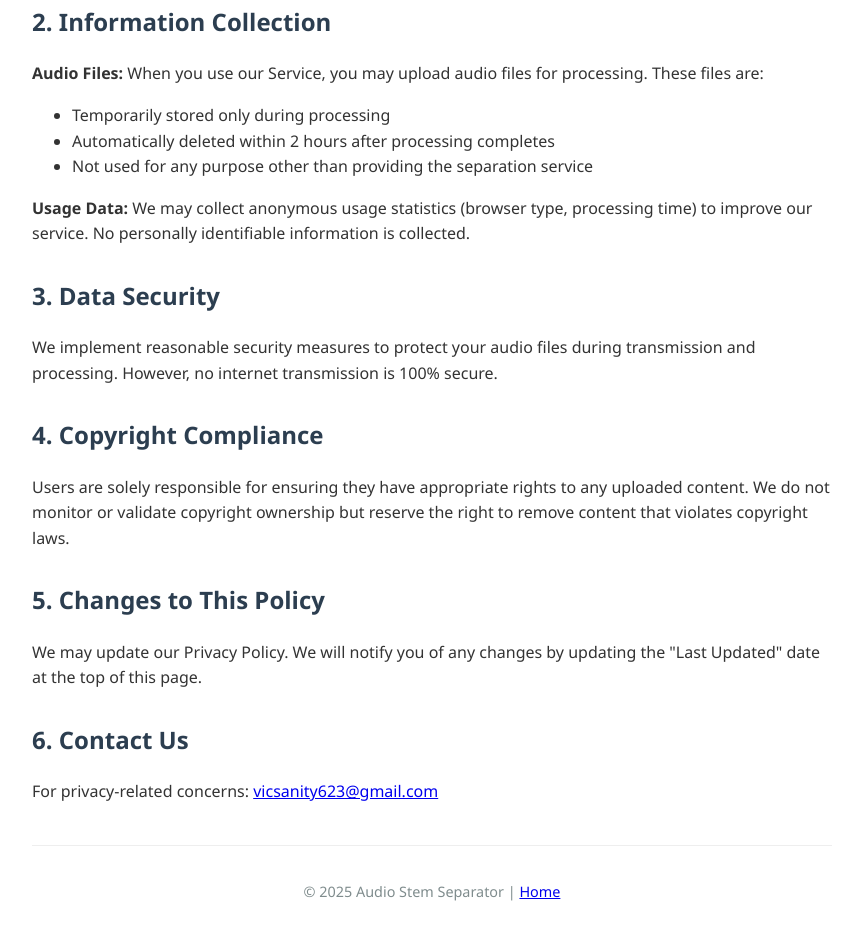
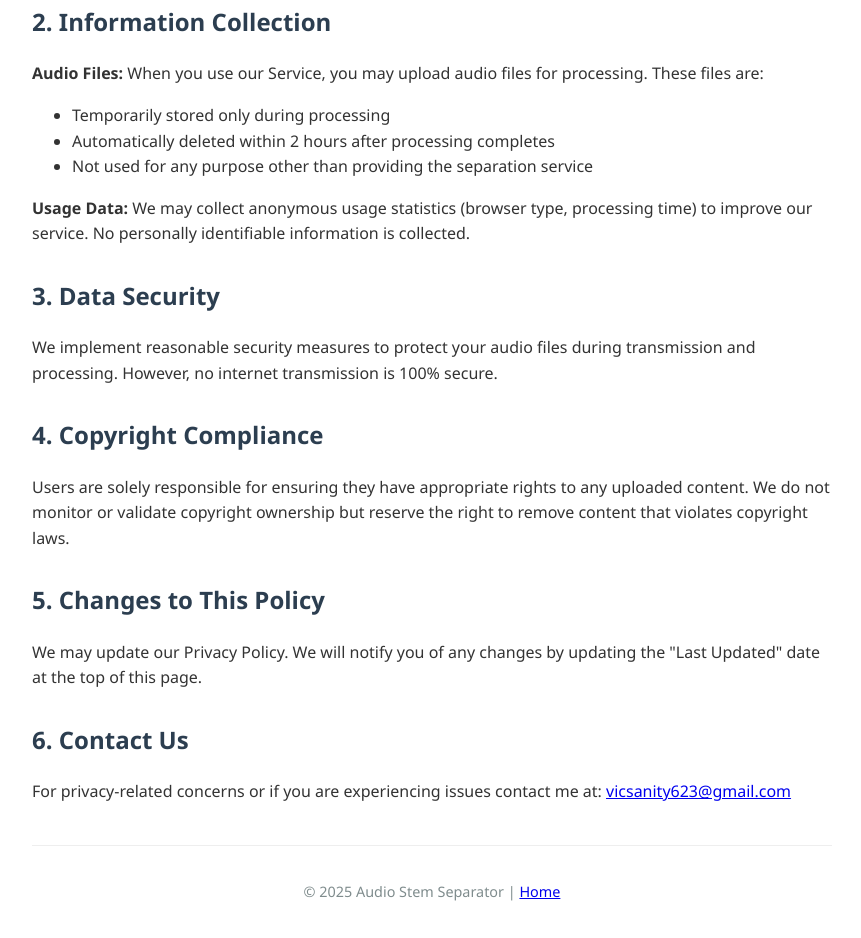
Before and after one commit to vicsanity623/vicsanity623.github.io, a plain HTML site: page privacy-policy.html in a window 1280 px wide. Shown: the part 308-1246 px from the top of the page, without its empty margins (208-1069 px from the left). Drawn offline with Linux system fonts and the light colour scheme.

Commit message:
Update privacy-policy.html

```diff
--- a/privacy-policy.html
+++ b/privacy-policy.html
@@ -72,7 +72,7 @@
 
     <section>
         <h2>6. Contact Us</h2>
-        <p>For privacy-related concerns: <a href="mailto:vicsanity623@gmail.com">vicsanity623@gmail.com</a></p>
+        <p>For privacy-related concerns or if you are experiencing issues contact me at: <a href="mailto:vicsanity623@gmail.com">vicsanity623@gmail.com</a></p>
     </section>
 
     <footer>
```
